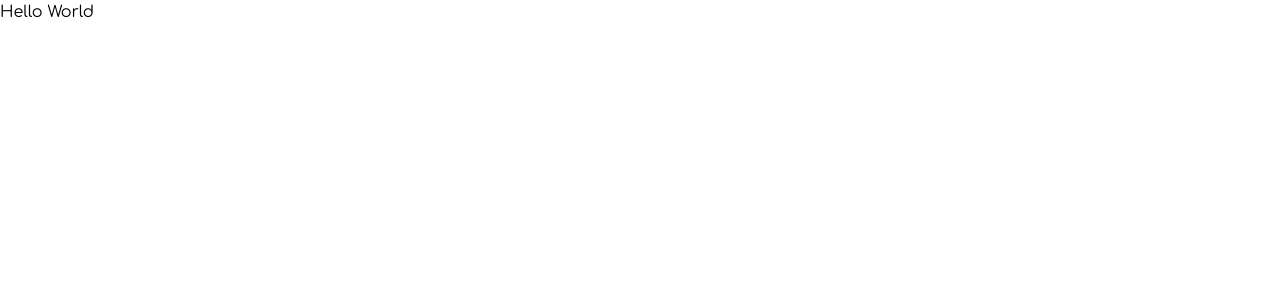
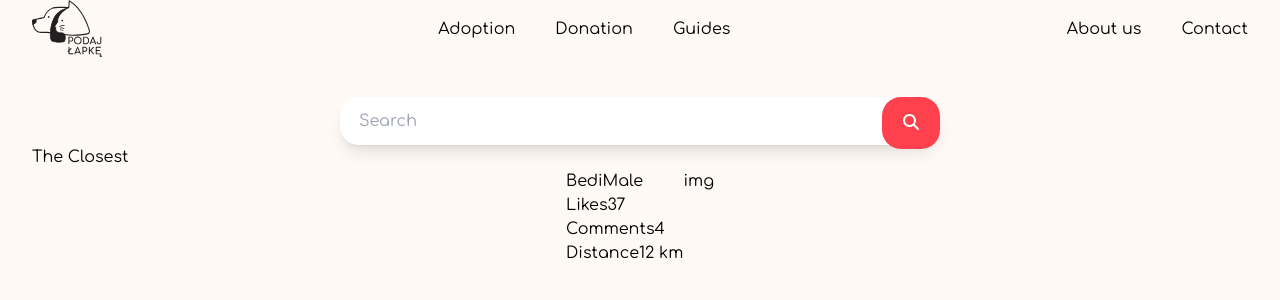
Before and after one commit to OskarMularski98/pawdorable-app, a Next.js app: page /home in a window 1280 px wide. Shown: the top 300 px of the page. Built offline with nearby package versions, Linux system fonts and the light colour scheme.

Commit message:
box carousel

```diff
--- a/app/home/page.tsx
+++ b/app/home/page.tsx
@@ -1,7 +1,14 @@
 import React from "react";
+import HeaderComponent from "@/components/HeaderComponent";
+import BoxCarousel from "@/components/BoxCarousel";
 
 const page = () => {
-  return <div>Hello World</div>;
+  return (
+    <div className=" max-w-7xl mx-auto px-8 flex flex-col">
+      <HeaderComponent />
+      <BoxCarousel />
+    </div>
+  );
 };
 
 export default page;
--- a/app/layout.tsx
+++ b/app/layout.tsx
@@ -12,7 +12,7 @@ export default function RootLayout({
 }) {
   return (
     <html lang="en">
-      <body suppressHydrationWarning={true}>
+      <body className=" bg-[#FFF9F5]" suppressHydrationWarning={true}>
         {children}
       </body>
     </html>
--- a/app/page.tsx
+++ b/app/page.tsx
@@ -22,7 +22,7 @@ export default function Home() {
   };
 
   return (
-    <div className="bg-[#FFF9F5] min-h-screen flex flex-col gap-4 items-center justify-center">
+    <div className="min-h-screen flex flex-col gap-4 items-center justify-center">
       {hasAccount ? (
         <FormComponent
           setUser={setUser}
--- /dev/null
+++ b/components/BoxCarousel.tsx
@@ -0,0 +1,32 @@
+import React from "react";
+
+const BoxCarousel = () => {
+  return (
+    <div className=" flex flex-col">
+      <div className="">The Closest</div>
+      <div className="flex justify-center">
+        <div className="flex flex-col">
+          <div className=" flex flex-row">
+            <div>Bedi</div>
+            <div>Male</div>
+          </div>
+          <div className=" flex flex-row">
+            <div>Likes</div>
+            <div>37</div>
+          </div>
+          <div className=" flex flex-row">
+            <div>Comments</div>
+            <div>4</div>
+          </div>
+          <div className=" flex flex-row">
+            <div>Distance</div>
+            <div>12 km</div>
+          </div>
+        </div>
+        <div>img</div>
+      </div>
+    </div>
+  );
+};
+
+export default BoxCarousel;
--- /dev/null
+++ b/components/HeaderComponent.tsx
@@ -0,0 +1,47 @@
+import React from "react";
+import Image from "next/image";
+import { FontAwesomeIcon } from "@fortawesome/react-fontawesome";
+import { faMagnifyingGlass } from "@fortawesome/free-solid-svg-icons";
+const HeaderComponent = () => {
+  return (
+    <div className=" flex flex-col gap-10">
+      <ul className="flex justify-between items-center">
+        <li>
+          <Image
+            src="/logo-log-in.svg"
+            width={70}
+            height={70}
+            alt="loading..."
+          />
+        </li>
+        <div className="flex gap-10">
+          <li>Adoption</li>
+          <li>Donation</li>
+          <li>Guides</li>
+        </div>
+        <div className="flex gap-10">
+          <li>About us</li>
+          <li>Contact</li>
+        </div>
+      </ul>
+      <div className=" flex justify-center">
+        <div className="relative shadow-lg rounded-[19px]">
+          <input
+            type="text"
+            placeholder="Search"
+            className="rounded-[19px] w-[600px] px-[19px] py-3"
+          />
+          <div className=" px-[19px] py-[14px] absolute top-0 right-0 bg-[#FF404D] rounded-[19px]">
+            <FontAwesomeIcon
+              icon={faMagnifyingGlass}
+              width="20px"
+              color="white"
+            />
+          </div>
+        </div>
+      </div>
+    </div>
+  );
+};
+
+export default HeaderComponent;
--- a/package.json
+++ b/package.json
@@ -9,6 +9,10 @@
     "lint": "next lint"
   },
   "dependencies": {
+    "@fortawesome/fontawesome-svg-core": "^6.4.0",
+    "@fortawesome/free-regular-svg-icons": "^6.4.0",
+    "@fortawesome/free-solid-svg-icons": "^6.4.0",
+    "@fortawesome/react-fontawesome": "^0.2.0",
     "@types/node": "20.2.5",
     "@types/react": "18.2.8",
     "@types/react-dom": "18.2.4",
```
Also changed, not shown: 1 other file (tests, documents, lock files or other folders).
